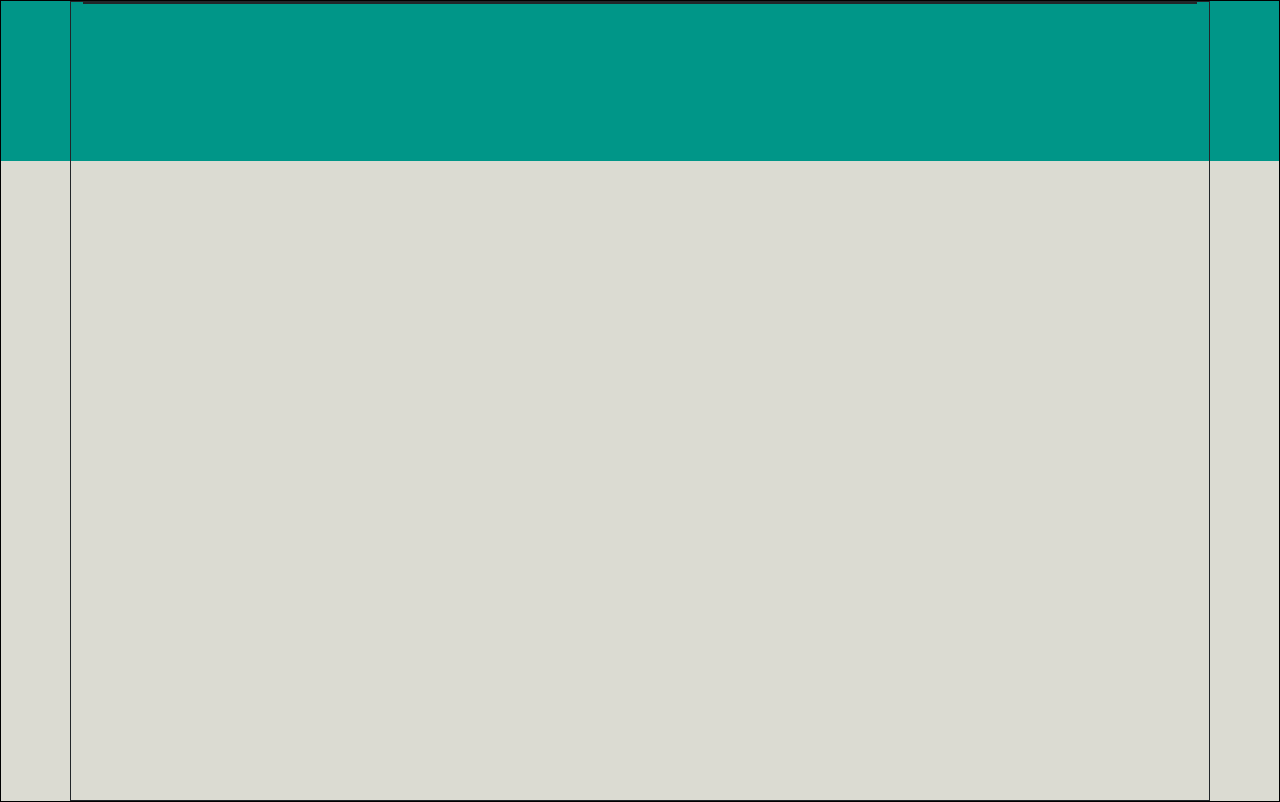
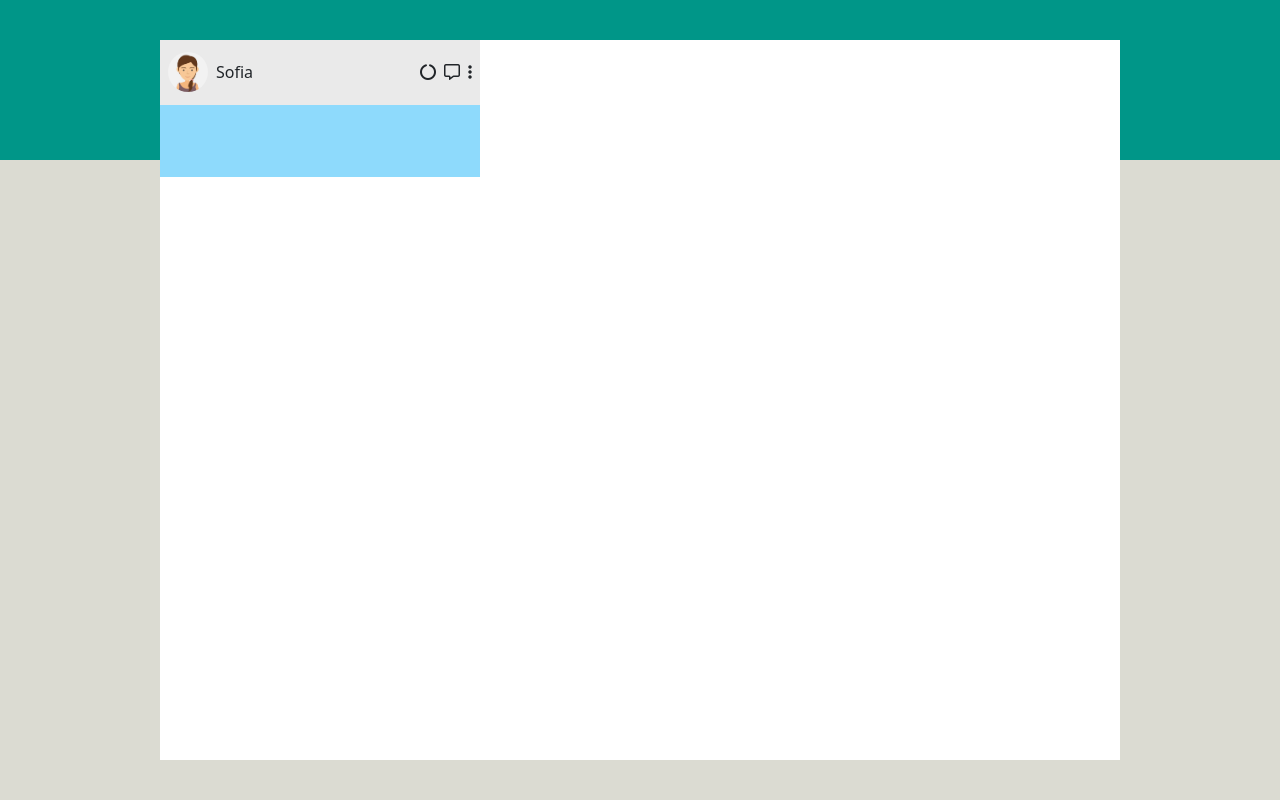
Before and after one commit to fabiodelli/vue-boolzapp, a plain HTML site: page index.html in a window 1280 px wide. Drawn offline with nearby package versions, Linux system fonts and the light colour scheme.

Commit message:
add your profile

```diff
--- a/assets/css/style.css
+++ b/assets/css/style.css
@@ -2,9 +2,35 @@
      margin: 0;
      padding: 0;
      box-sizing: border-box;
-     border: 1px solid;
+     /* border: 1px solid; */
  }
 
  body{
     background: linear-gradient(to bottom,rgb(0, 150, 136) 20%,rgb(219, 219, 210)20% 90%);
  }
+
+ .container{
+    height: 90vh;
+ }
+
+ .your_profile{
+    height: 9%;
+    background: rgb(234, 234, 234);
+ }
+
+ .profile_img img{
+    width: 40px;
+    border-radius: 50%;
+    margin-right: 0.5rem;
+ }
+
+ .desktop_notification{
+    height: 10%;
+    background: rgb(142, 218, 252);
+ }
+ .search{
+    height: 7%;
+ }
+ .contact_list{
+    height: 74%;
+ }
--- a/index.html
+++ b/index.html
@@ -16,9 +16,27 @@
             integrity="sha384-rbsA2VBKQhggwzxH7pPCaAqO46MgnOM80zW1RWuH61DGLwZJEdK2Kadq2F9CUG65"
             crossorigin="anonymous">
     </head>
-    <body class="container vh-100 ">
+    <body class="vh-100 d-flex align-items-center overflow-hidden ">
 
-        <div class="container"></div>
+        <div class="container col-9 bg-white d-flex p-0">
+            <div class="col-4">
+                <div class="your_profile d-flex align-items-center justify-content-between">
+                    <div class="profile_img d-flex align-items-center ms-2">
+                        <img src="./assets/img/avatar_io.jpg" alt="Profile img">
+                        <div>Sofia</div>
+                    </div>
+                    <div class="toggle d-flex align-items-center me-2">
+                        <i class="fa-solid fa-circle-notch me-2"></i>
+                        <i class="fa-regular fa-message me-2 "></i>
+                        <i class="fa-solid fa-ellipsis-vertical "></i>
+                    </div>
+                </div>
+                <div class="desktop_notification"></div>
+                <div class="search"></div>
+                <div class="contact_list"></div>
+            </div>
+            <div class="col-8"></div>
+        </div>
 
         <script src="https://unpkg.com/vue@3/dist/vue.global.js"></script>
         <script src="./assets/js/main.js"></script>
```
